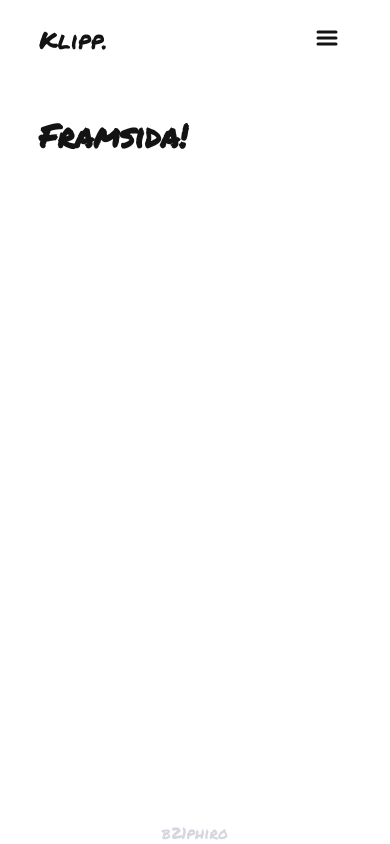
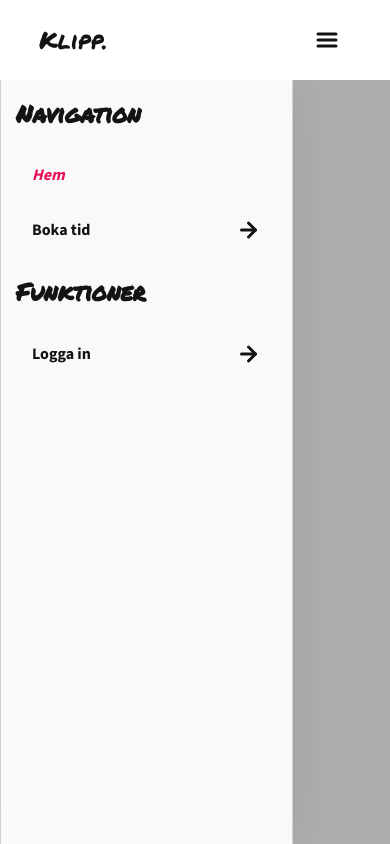
Before and after one commit to b21phiro/spa-assignment, a website built with webpack: page dist/index.html in a window 390 px wide. Both pictures are taken after a click on the button 327 px from the left and 40 px from the top of the page. Built offline with nearby package versions, Linux system fonts and the light colour scheme.

Commit message:
Added menu and fixed styling

```diff
--- a/src/css/layout.css
+++ b/src/css/layout.css
@@ -24,6 +24,13 @@
     grid-template-areas: '. wrapper .';
 }
 
+#header
+{
+    position: sticky;
+    z-index: 10;
+    background-color: var(--white);
+}
+
 #header .wrapper
 {
     display: flex;
@@ -31,5 +38,18 @@
     justify-content: space-between;
     align-items: center;
     padding-block: 1rem;
-    color: red;
 }
+
+#menu
+{
+    position: fixed;
+    inset: 0;
+    width: 100%;
+    height: 100vh;
+    padding-top: 5rem;
+}
+
+#footer
+{
+    padding-block: clamp(1rem, 2.5vw, 2rem);
+}
--- a/src/css/module.css
+++ b/src/css/module.css
@@ -49,3 +49,80 @@
     width: 100%;
     height: 100%;
 }
+
+.menu_background
+{
+    position: absolute;
+    inset: 0;
+    width: 100%;
+    height: 100%;
+    background-color: rgb(0,0,0,.32);
+    z-index: 0;
+    opacity: 0;
+    transition: opacity 150ms;
+}
+
+.menu_inner
+{
+    position: relative;
+    background-color: #F9F9F9;
+    z-index: 1;
+    height: 100%;
+    width: 75%;
+    left: -75%;
+    padding: clamp(1rem, 2.5vw, 1.5rem);
+    display: flex;
+    flex-direction: column;
+    row-gap: clamp(1rem, 2.5vw, 2rem);
+    box-shadow: 0 0 52px rgb(0,0,0,.08);
+    transition: transform 150ms;
+}
+
+.menu_title
+{
+    font-size: clamp(1.5rem, 2.5vw, 1.75rem);
+}
+
+.menu_nav
+{
+    display: flex;
+    flex-direction: column;
+}
+
+.menu_link
+{
+    font-size: clamp(1rem, 2.5vw, 1.1875rem);
+    padding: 1rem;
+    font-weight: bold;
+    display: flex;
+    flex-direction: row;
+    justify-content: space-between;
+    align-items: center;
+    text-decoration: none;
+}
+
+.menu_link .feather
+{
+    transition: transform 150ms;
+}
+
+.header_nav
+{
+    display: flex;
+    align-items: center;
+    justify-content: center;
+    column-gap: clamp(1.5rem, 2.5vw, 2rem)
+}
+
+.header_link
+{
+    display: inline-flex;
+    min-height: 3rem;
+    min-width: 3rem;
+    font-size: clamp(1rem, 2.5vw, 1.1875rem);
+    text-decoration: none;
+    text-transform: uppercase;
+    letter-spacing: 1px;
+    align-items: center;
+    justify-content: center;
+}
--- a/src/css/state.css
+++ b/src/css/state.css
@@ -3,3 +3,97 @@
 {
     color: var(--pink);
 }
+
+.menu_link.is_current .feather
+{
+    display: none;
+}
+
+.menu_link.is_current,
+.header_link.is_current
+{
+    color: var(--pink);
+    font-style: italic;
+}
+
+.menu_link:hover,
+.menu_link:focus-within,
+.header_link:hover,
+.header_link:focus-within
+{
+    text-decoration: underline;
+}
+
+.menu_link:hover .feather,
+.menu_link:focus-within .feather
+{
+    transform: translateX(1rem);
+}
+
+#menuButton
+{
+    position: relative;
+    display: flex;
+    align-items: center;
+    justify-content: center;
+}
+
+#menuButton:before
+{
+    position: absolute;
+    content: '';
+    width: 100%;
+    height: 100%;
+    background-color: red;
+    z-index: -1;
+    border-radius: 100%;
+    background-color: var(--light-purple);
+    transform: scale(0);
+    transition: 150ms transform;
+}
+
+#menuButton.pressed:before,
+#menuButton:active:before
+{
+    transform: scale(1);
+}
+
+#menu
+{
+    display: none;
+}
+
+#menu.is_open
+{
+    display: block;
+}
+
+.menu_inner.is_showing
+{
+    transform: translateX(100%);
+}
+
+.menu_background.is_showing
+{
+    opacity: 1;
+}
+
+#header .header_nav
+{
+    display: none;
+}
+
+@media (min-width: 600px)
+{
+    #menu,
+    #menuButton
+    {
+        display: none !important;
+    }
+
+    #header .header_nav
+    {
+        display: inline-flex;
+    }
+
+}
--- a/src/index.js
+++ b/src/index.js
@@ -10,6 +10,7 @@ import * as router from './js/router.js';
 import main from './js/main.js';
 import header from './js/header.js';
 import footer from './js/footer.js';
+import menu from "./js/menu";
 
 // Lägger in alla valida-rutter hos routern.
 router.addRoute
@@ -20,9 +21,14 @@ router.addRoute
         page: import('./js/home')
     },
     {
-        path: "/kontakt",
-        title: "Kontakt",
-        page: import('./js/contact')
+        path: "/boka-tid",
+        title: "Boka tid",
+        page: import('./js/booking')
+    },
+    {
+        path: "/logga-in",
+        title: "Logga in",
+        page: import('./js/login')
     },
 );
 
@@ -46,6 +52,23 @@ const update = async () =>
         const page = await result.page;
         documentTitle(result.title);
         page.default(document.getElementById('main').children[0]);
+        currentAnchor(document.querySelectorAll('.header_link'));
+        currentAnchor(document.querySelectorAll('.menu_link'));
+    }
+}
+
+const currentAnchor = (links) =>
+{
+    for (let link of links)
+    {
+        if (link.pathname == window.location.pathname)
+        {
+            link.classList.add('is_current');
+        }
+        else
+        {
+            link.classList.remove('is_current');
+        }
     }
 }
 
@@ -76,6 +99,7 @@ const init = () =>
     document.body.appendChild(root);
 
     header(root);
+    menu(root);
     main(root);
     footer(root);
 }
--- a/src/js/contact.js
+++ b/src/js/booking.js
@@ -1,5 +1,5 @@
 const html = `
-<h1>Kontakt!</h1>
+<h1>Boka tid!</h1>
 `;
 
 export default (main) =>
--- a/src/js/header.js
+++ b/src/js/header.js
@@ -5,6 +5,11 @@ const html = `
             <a class="brand_link" href="/" title="Hem"></a>
             <p class="brand_logotype">Klipp.</p>
         </div>
+        <nav class="header_nav">
+            <a class="header_link" href="/" title="Hem">Hem</a>
+            <a class="header_link" href="/boka-tid">Boka</a>
+            <a class="header_link" href="logga-in" title="Logga in">Logga in</a>
+        </nav>
         <button id="menuButton" class="button" type="button">
             <svg xmlns="http://www.w3.org/2000/svg" width="24" height="24" viewBox="0 0 24 24" class="feather feather-menu">
                 <line x1="3" y1="12" x2="21" y2="12"></line>
@@ -16,7 +21,22 @@ const html = `
 </header>
 `;
 
+const clickAnimation = (elem) =>
+{
+    elem.classList.add('pressed');
+    setTimeout(() =>
+    {
+        elem.classList.remove('pressed');
+    }, 150)
+}
+
 export default (root) =>
 {
     root.insertAdjacentHTML('beforeend', html);
+
+    document.getElementById('menuButton')
+        .addEventListener('click', (e) =>
+        {
+            clickAnimation(document.getElementById('menuButton'));
+        });
 }
--- /dev/null
+++ b/src/js/login.js
@@ -0,0 +1,8 @@
+const html = `
+<h1>Logga in!</h1>
+`;
+
+export default (main) =>
+{
+    main.insertAdjacentHTML('afterbegin', html);
+}
--- /dev/null
+++ b/src/js/menu.js
@@ -0,0 +1,88 @@
+const html = `
+<aside id="menu">
+    <div id="menuBackground" class="menu_background"></div>
+    <div class="menu_inner">
+        <h4 class="menu_title">Navigation</h4>
+        <nav class="menu_nav">
+            <a class="menu_link" href="/" title="Hem">
+                Hem
+                <svg class="feather feather-arrow-right" xmlns="http://www.w3.org/2000/svg" viewBox="0 0 24 24">
+                    <line x1="5" y1="12" x2="19" y2="12"></line>
+                    <polyline points="12 5 19 12 12 19"></polyline>
+                </svg>
+            </a>
+            <a class="menu_link" href="boka-tid" title="Boka tid">
+                Boka tid
+                <svg class="feather feather-arrow-right" xmlns="http://www.w3.org/2000/svg" viewBox="0 0 24 24">
+                    <line x1="5" y1="12" x2="19" y2="12"></line>
+                    <polyline points="12 5 19 12 12 19"></polyline>
+                </svg>
+            </a>
+        </nav>
+        <h4 class="menu_title">Funktioner</h4>
+        <nav class="menu_nav">
+            <a class="menu_link" href="/logga-in" title="Logga in">
+                Logga in
+                <svg class="feather feather-arrow-right" xmlns="http://www.w3.org/2000/svg" viewBox="0 0 24 24">
+                    <line x1="5" y1="12" x2="19" y2="12"></line>
+                    <polyline points="12 5 19 12 12 19"></polyline>
+                </svg>
+            </a>
+        </nav>
+    </div>
+</aside>
+`;
+
+const currentAnchor = () =>
+{
+    const links = document.querySelectorAll('.menu_link');
+    for (let link of links)
+    {
+        if (link.pathname == window.location.pathname)
+        {
+            link.classList.add('is_current');
+            break;
+        }
+    }
+}
+
+const toggleMenu = () =>
+{
+    const menu = document.getElementById('menu');
+    const background = menu.children[0];
+    const inner = menu.children[1];
+
+    const isShowingClass = 'is_showing';
+    const menuShowClass = 'is_open';
+
+    const animationSpeedInMs = 150;
+
+    if (menu.classList.contains(menuShowClass))
+    {
+        background.classList.remove(isShowingClass);
+        inner.classList.remove(isShowingClass);
+        setTimeout(() => {
+            menu.classList.remove(menuShowClass);
+        }, animationSpeedInMs);
+    }
+    else
+    {
+        menu.classList.add(menuShowClass);
+        setTimeout(() => {
+            background.classList.add(isShowingClass);
+            inner.classList.add(isShowingClass);
+        }, animationSpeedInMs);
+    }
+}
+
+export default (root) =>
+{
+    root.insertAdjacentHTML('beforeend', html);
+    currentAnchor();
+
+    document.getElementById('menuButton')
+        .addEventListener('click', toggleMenu);
+
+    document.getElementById('menuBackground')
+        .addEventListener('click', toggleMenu);
+}
```
